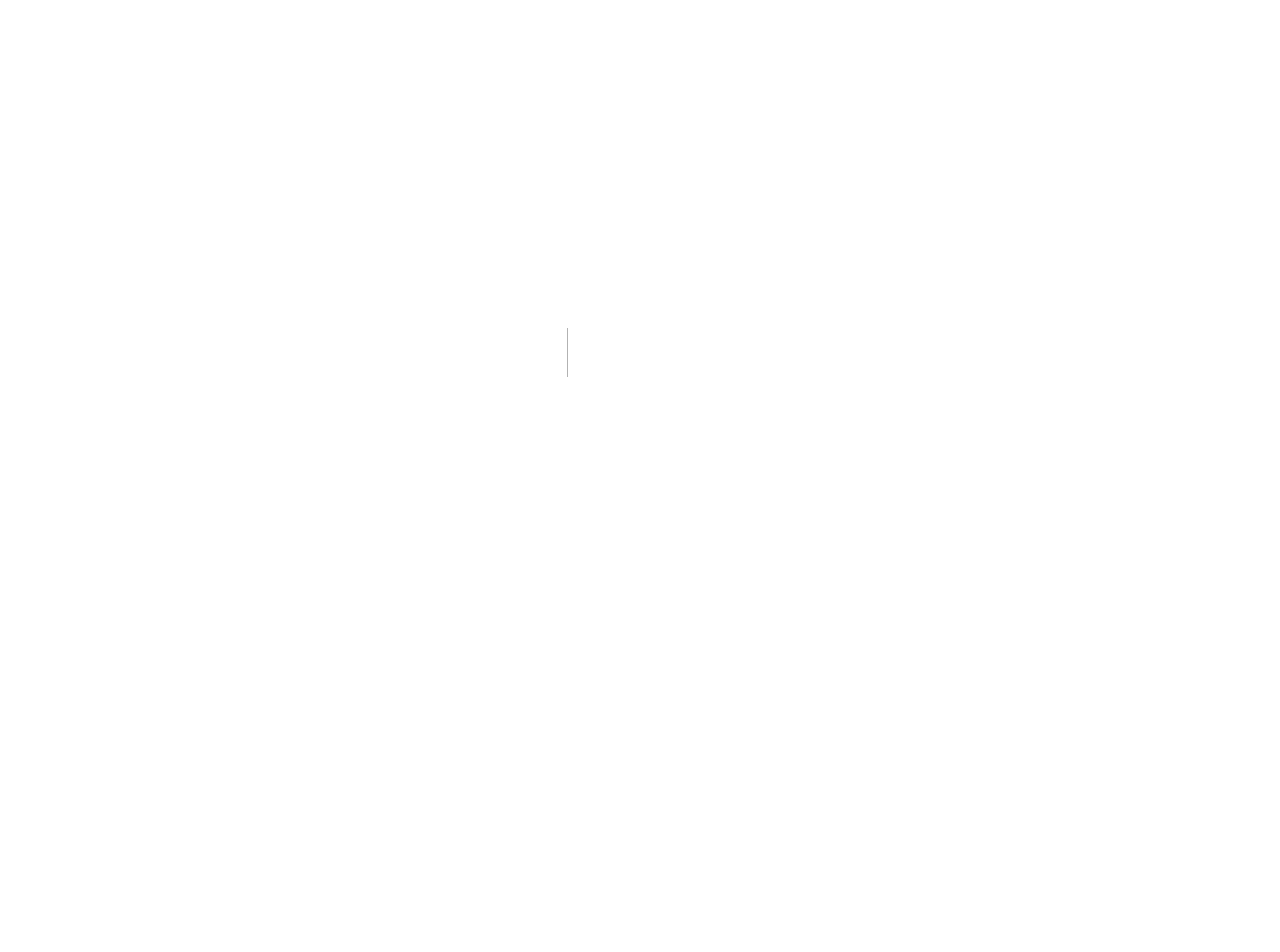
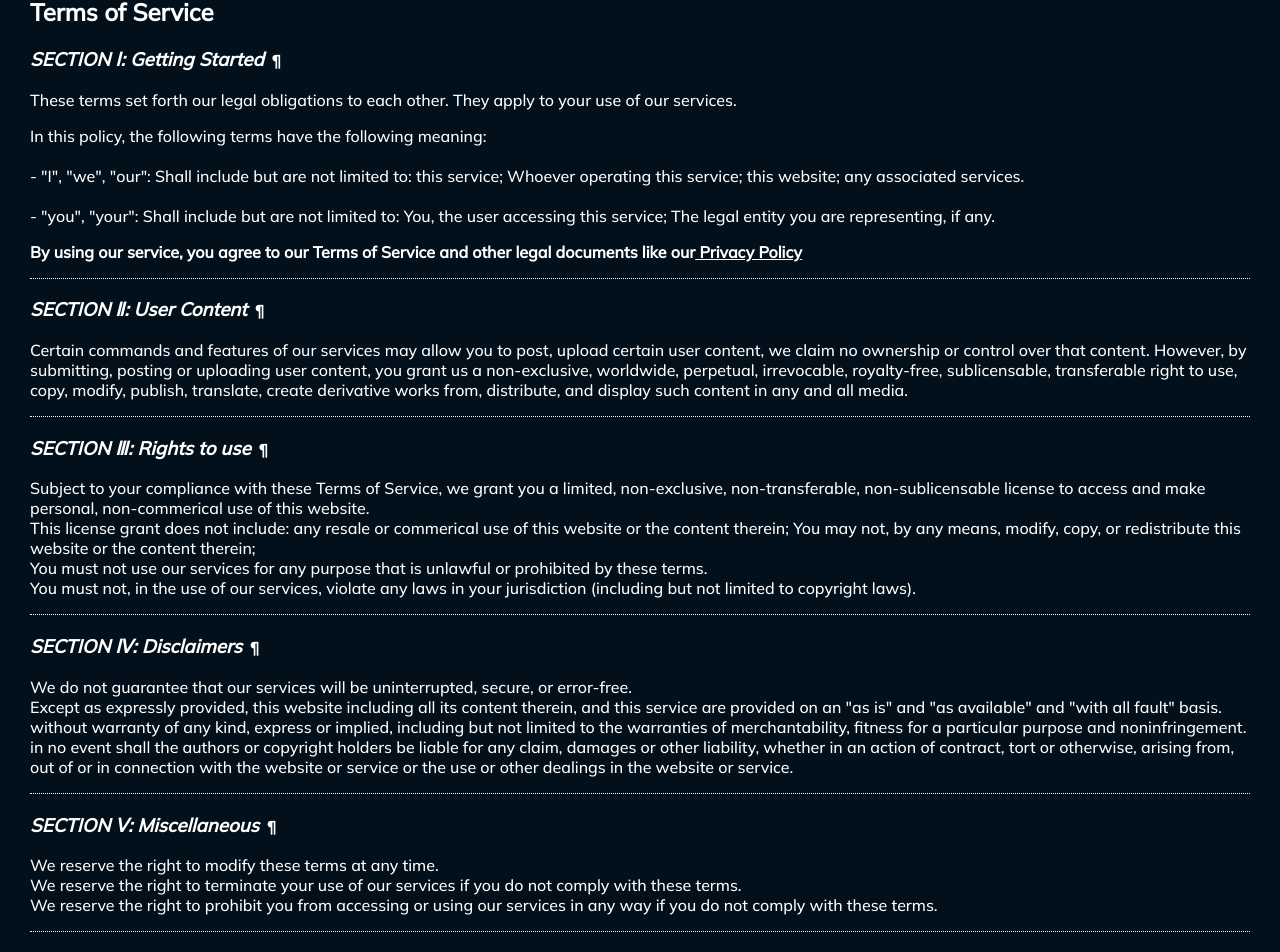
Before and after one commit to Cryptex-github/bobo-bot-website, a Next.js app: page /tos in a window 1280 px wide. Before the commit this address had no page. Shown: the part 174-1126 px from the top of the page. Before the commit the page ends 1098 px from the top, so only its background shows below. Built offline with nearby package versions, Linux system fonts and the light colour scheme.

Commit message:
Terms of Service

```diff
--- a/src/components/Footer.tsx
+++ b/src/components/Footer.tsx
@@ -5,21 +5,29 @@ const FooterBar = styled.div`
     padding: 50px 0;
     text-align: center;
 `
-const PrivacyPolicyLink = styled.a`
+const Link = styled.a`
     text-decoration: none;
 `
 
-const PrivacyPolicyText = styled.p`
-    margin: 0;
+const Text = styled.span`
+    padding-left: 4px;
+    padding-right: 4px;
+
+    :hover {
+        color: #FFFFFFD9;
+    }
 `
 
 export default function Footer() {
     return (
         <FooterBar>
             <p>Copyright(C) 2022 by Cryptex. All rights reserved.</p>
-            <PrivacyPolicyLink href='privacy'>
-                <PrivacyPolicyText>Privacy Policy</PrivacyPolicyText>
-            </PrivacyPolicyLink>
+            <Link href='privacy'>
+                <Text>Privacy Policy</Text>
+            </Link>
+            <Link href='tos'>
+                <Text>Terms of Service</Text>
+            </Link>
         </FooterBar>
     )
 }
--- a/src/pages/privacy.tsx
+++ b/src/pages/privacy.tsx
@@ -35,8 +35,8 @@ export default function Privacy() {
     }
 
     return (
-        <>
         <Content>
+            <ContentItem>
                 <h2>Privacy Policy</h2>
                 <h3 id='si'><i>SECTION Ⅰ: Getting Started</i>{getPermaLink('si')}</h3>
                 <p>
@@ -62,6 +62,7 @@ export default function Privacy() {
                     You, the user accessing this service;
                     The legal entity you are representing, if any.
                 </p>
+            </ContentItem>
             <ContentItem>
                 <h3 id='sii'><i>SECTION Ⅱ: Information We Collect</i>{getPermaLink('sii')}</h3>
                 <p>
@@ -105,6 +106,5 @@ export default function Privacy() {
                 </p>
             </ContentItem>
         </Content>
-        </>
     )
 }
--- /dev/null
+++ b/src/pages/tos.tsx
@@ -0,0 +1,127 @@
+import { ReactElement } from 'react';
+import styled from 'styled-components';
+
+const Content = styled.div`
+    position: relative;
+    padding: 25px 30px;
+`
+
+const ContentItem = styled.div`
+    border-bottom: 1px dotted #FFFFFF;
+`
+
+const ListItem = styled.div`
+    margin-right: 5vw;
+`
+
+const ContentItemTitle = styled.div`
+    margin: 0;
+`
+
+const ContentItemDescription = styled.div`
+    margin: 0;
+    margin-left: 1vw;
+`
+
+const PermaLink = styled.a`
+    text-decoration: none;
+    font-size: 0.8em;
+    padding-left: 8px;
+`
+
+export default function TermsOfService() {
+    function getPermaLink(section: String): ReactElement {
+        return <PermaLink href={'#' + section}>¶</PermaLink>
+    }
+
+    return (
+        <Content>
+            <h2>Terms of Service</h2>
+            <ContentItem>
+                <h3 id='si'><i>SECTION Ⅰ: Getting Started</i>{getPermaLink('si')}</h3>
+                <p>
+                    These terms set forth our legal obligations to each other.
+                    They apply to your use of our services.
+                </p>
+                <p>
+                    In this policy, the following terms have the following meaning:
+                    <br />
+                    <br />
+                    - "I", "we", "our":
+                    Shall include but are not limited to:
+                    this service;
+                    Whoever operating this service;
+                    this website;
+                    any associated services.
+                    <br/>
+                    <br/>
+                    - "you", "your":
+                    Shall include but are not limited to:
+                    You, the user accessing this service;
+                    The legal entity you are representing, if any.
+                </p>
+
+                <p><b>
+                        By using our service, you agree to our Terms of Service and other legal documents like our
+                        <a href='/privacy'><span> Privacy Policy</span></a>
+                </b></p>
+            </ContentItem>
+
+            <ContentItem>
+                <h3 id='sii'><i>SECTION Ⅱ: User Content</i>{getPermaLink('sii')}</h3>
+                <p>
+                    Certain commands and features of our services may allow you to post, upload certain user content,
+                    we claim no ownership or control over that content. However, by submitting, posting or uploading user content,
+                    you grant us a non-exclusive, worldwide, perpetual, irrevocable, royalty-free, sublicensable, transferable right
+                    to use, copy, modify, publish, translate, create derivative works from, distribute, and display such content in any and all media.
+                </p>
+            </ContentItem>
+
+            <ContentItem>
+                <h3 id='siii'><i>SECTION Ⅲ: Rights to use</i>{getPermaLink('siii')}</h3>
+                <p>
+                    Subject to your compliance with these Terms of Service, we grant you a limited, non-exclusive, non-transferable, non-sublicensable license
+                    to access and make personal, non-commerical use of this website.
+                    <br/>
+                    This license grant does not include: any resale or commerical use of this website or the content therein;
+                    You may not, by any means, modify, copy, or redistribute this website or the content therein;
+                    <br/>
+                    You must not use our services for any purpose that is unlawful or prohibited by these terms.
+                    <br/>
+                    You must not, in the use of our services, violate any laws in your jurisdiction (including but not limited to copyright laws).
+
+                </p>
+            </ContentItem>
+
+            <ContentItem>
+                <h3 id='siv'><i>SECTION Ⅳ: Disclaimers</i>{getPermaLink('siv')}</h3>
+                <p>
+                    We do not guarantee that our services will be uninterrupted, secure, or error-free.
+                    <br />
+                    Except as expressly provided, this website including all its content therein, and this service
+                    are provided on an "as is" and "as available" and "with all fault" basis.
+                    without warranty of any kind, express
+                    or implied, including but not limited to the warranties of merchantability,
+                    fitness for a particular purpose and noninfringement. in no event shall the
+                    authors or copyright holders be liable for any claim, damages or other
+                    liability, whether in an action of contract, tort or otherwise, arising
+                    from, out of or in connection with the website or service or the use or other
+                    dealings in the website or service.
+                </p>
+            </ContentItem>
+
+            <ContentItem>
+                <h3 id='sv'><i>SECTION Ⅴ: Miscellaneous</i>{getPermaLink('sv')}</h3>
+                <p>
+                    We reserve the right to modify these terms at any time.
+                    <br />
+                    We reserve the right to terminate your use of our services if you do not comply with these terms.
+                    <br />
+                    We reserve the right to prohibit you from accessing or using our services in any way if you do not comply with these terms.
+                </p>
+            </ ContentItem>
+
+
+        </Content>
+    )
+}
```
Lines whose indentation alone changed are shown as unchanged.
